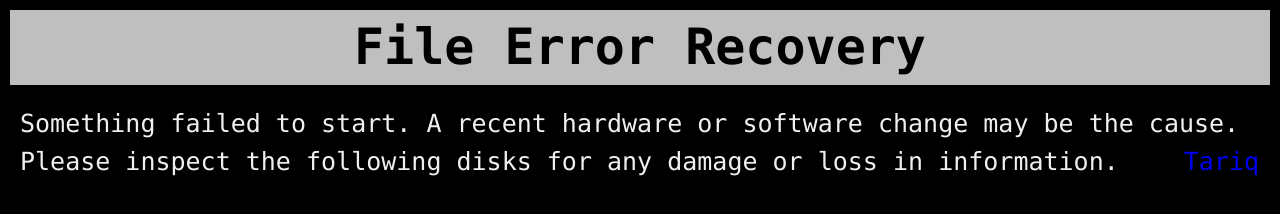
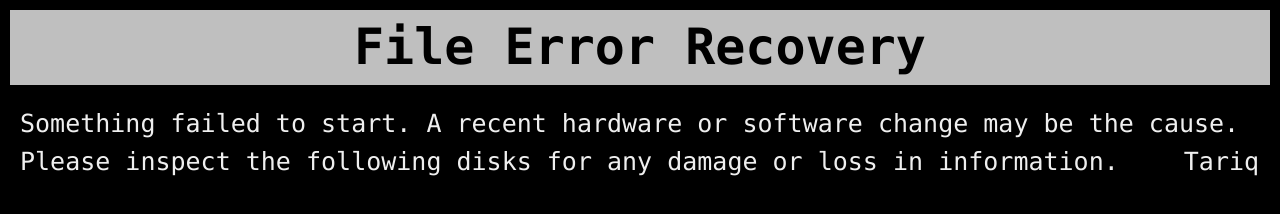
Before and after one commit to farahu/fahim, a website: page index.html in a window 1280 px wide. Drawn offline with nearby package versions, Linux system fonts and the light colour scheme.

Commit message:
Update stylesheet.css

```diff
--- a/stylesheets/stylesheet.css
+++ b/stylesheets/stylesheet.css
@@ -11,6 +11,7 @@ body {
   color: #efefef; }
 
 a {
+  color: #efefef;
   padding-left:50px;
   text-decoration: none;
 }
```
